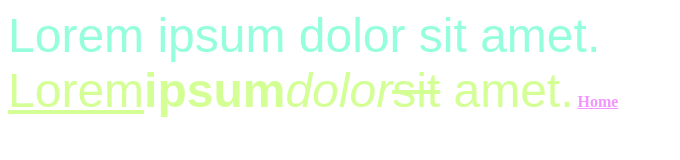
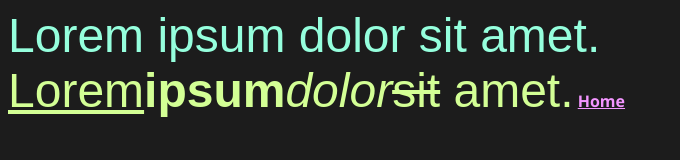
Before and after one commit to DevMagicianITA/devmagicianita.github.io, a plain HTML site: page font.html in a window 1280 px wide. Shown: the whole page, without its empty margins (0-680 px from the left). Drawn offline with Linux system fonts and the light colour scheme.

Commit message:
Update font.html

```diff
--- a/font.html
+++ b/font.html
@@ -1,6 +1,5 @@
-
 <!DOCTYPE html>
-<html lang="it">
+<html lang="en" style="font-family: 'Segoe UI', Tahoma, Geneva, Verdana, sans-serif; color: #fafafa;">
 <head>
     <meta charset="UTF-8">
     <meta name="viewport" content="width=device-width, initial-scale=1.0">
@@ -11,7 +10,7 @@
         }
     </style>
 </head>
-<body>
+<body bgcolor="#1c1c1c">
     <font color="#95ffdd" size="10" face="Arial">Lorem ipsum dolor sit amet.</font>
     <br/>
     <font color="#d3ff95" size="10" face="Arial"><u>Lorem</u><b>ipsum</b><i>dolor</i><s>sit</s> amet.</font>
```
